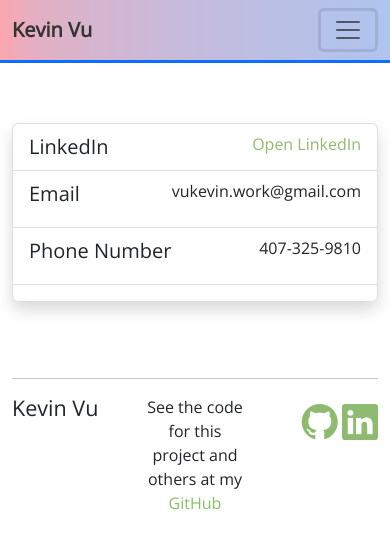
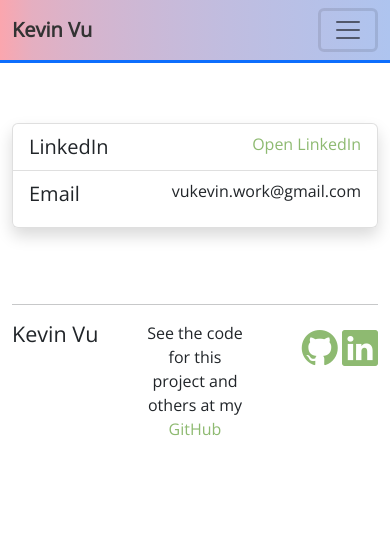
Before and after one commit to KevinV0212/Bio-Website, a plain HTML site: page contact.html in a window 390 px wide. Drawn offline with nearby package versions, Linux system fonts and the light colour scheme.

Commit message:
removed phone

```diff
--- a/contact.html
+++ b/contact.html
@@ -91,22 +91,6 @@
                </div>
 
             </li>
-            <li class="list-group-item">
-               <div class="row justify-content-center">
-                  <div class="col col-lg-4">
-                     <span class="lead">Phone Number</span>
-                  </div>
-                  <div class="col col-lg-4 text-end"><p id="phone-number" onclick="copyText('phone-number')">407-325-9810</p></div>
-               </div>
-
-
-
-            </li>
-
-
-            <li class="list-group-item">
-
-            </li>
 
          </ul>
       </div>
```
